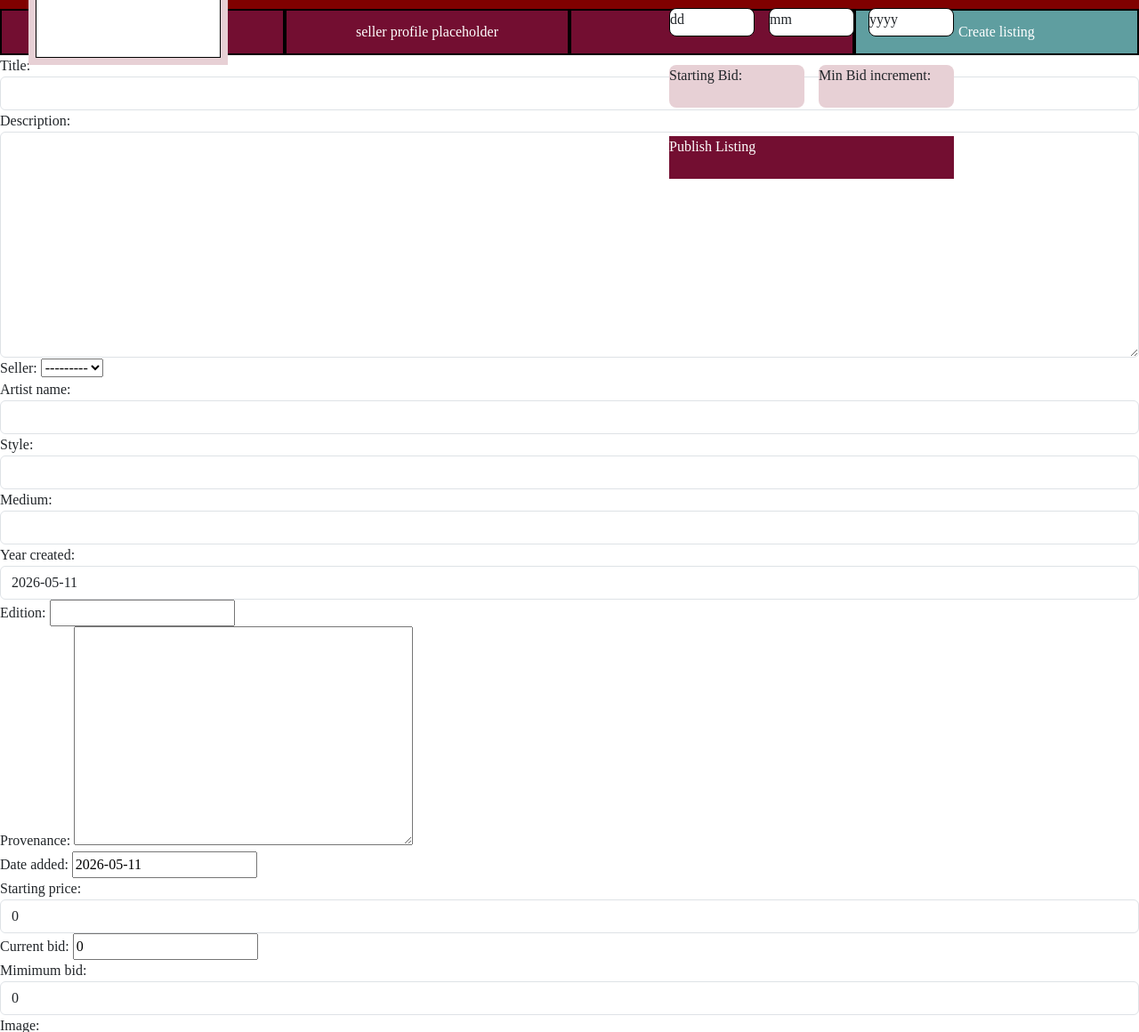
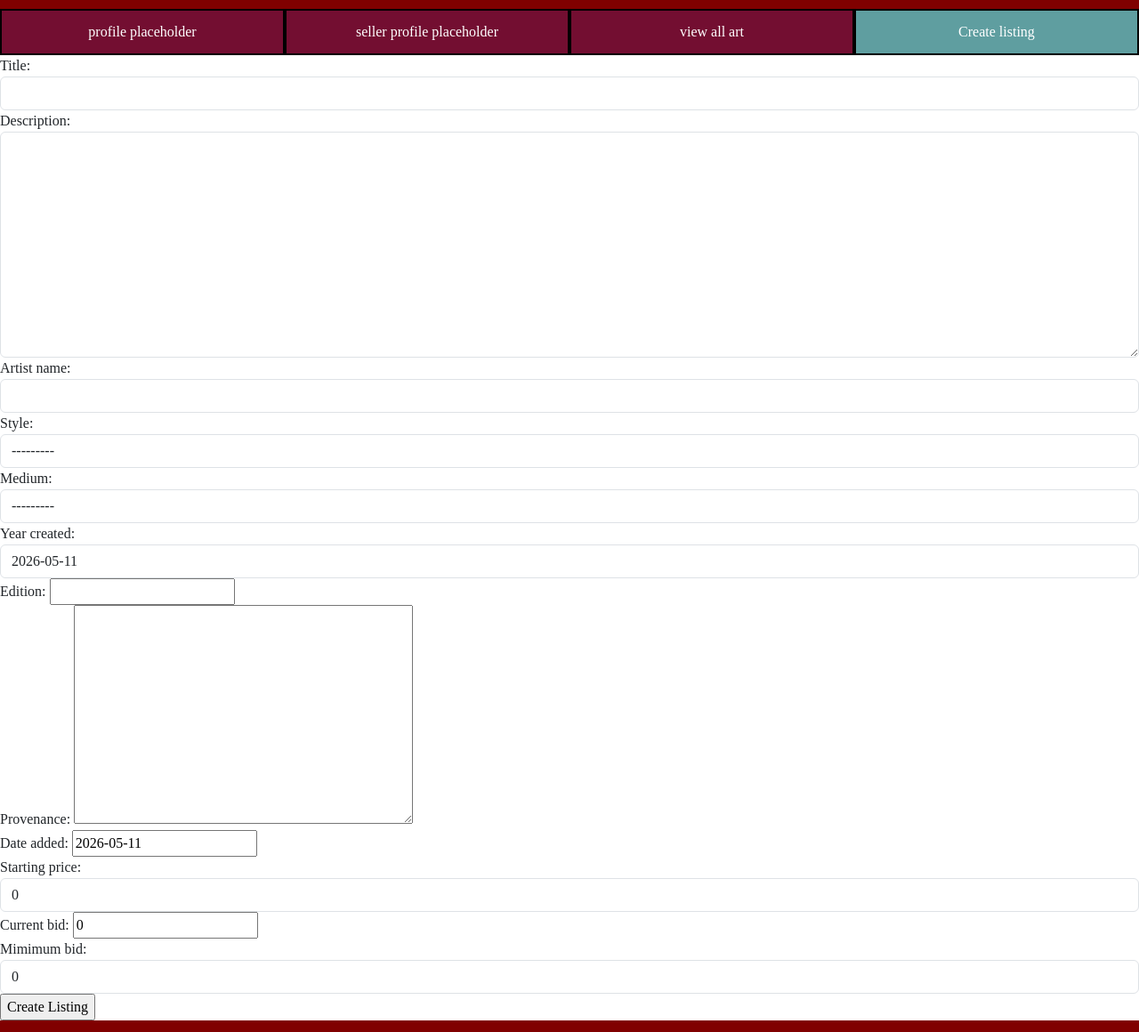
Before and after one commit to PDAYSig/Verklegt2_Group10, a Django app: page /create_listing in a window 1280 px wide. Shown: the part 311-1471 px from the top of the page at 89% size. Run offline with Django 5.2, Linux system fonts and the light colour scheme; the visitor is signed in with stand-in values (Sample User, id 1); lists and menus that the app fills with data are empty.

Commit message:
create_listing komið vel á leið

```diff
--- a/art/forms/listing_create_form.py
+++ b/art/forms/listing_create_form.py
@@ -1,18 +1,20 @@
+from unittest.mock import DEFAULT
+
 from django.forms import ModelForm
 from django import forms
 from art.models import art_listing
 class ListingCreateForm(ModelForm):
-    image = forms.ImageField(required=True, widget=forms.FileInput(attrs={'class': 'form-control'}))
     class Meta:
         model = art_listing
-        exclude = ['id']
+        exclude = ['id', 'seller']
         widgets = {
             'title': forms.TextInput(attrs={'class': 'form-control'}),
             'description': forms.Textarea(attrs={'class': 'form-control'}),
             'starting_price': forms.NumberInput(attrs={'class': 'form-control'}),
             'artist_name': forms.TextInput(attrs={'class': 'form-control'}),
             'year_created' : forms.DateInput(attrs={'class': 'form-control'}),
-            'medium' : forms.Select(attrs={'class': 'form-control'}),
+            'medium' : forms.Select(attrs={ 'class': 'form-control'}),
             'style' : forms.Select(attrs={'class': 'form-control'}),
             'mimimum_bid' : forms.NumberInput(attrs={'class': 'form-control'}),
+            'image' : forms.ImageField(required=True, widget=forms.FileInput(attrs={'class': 'form-control'}))
         }
--- a/art/models.py
+++ b/art/models.py
@@ -4,13 +4,29 @@ from django.db import models
 from users.models import Seller
 # Create your models here.
 class art_listing(models.Model):
+    MEDIUM_CHOICES = [
+        ('O', 'Oil'),
+        ('S', 'Sculpture'),
+        ('A', 'Acrylic'),
+        ('W', 'Watercolour'),
+        ('P', 'Photography'),
+    ]
+
+    STYLE_CHOICES = [
+        ('M', 'Modern'),
+        ('A', 'Abstract'),
+        ('R', 'Realism'),
+        ('I', 'Impressionism')
+    ]
+
     id = models.AutoField(primary_key=True)
     title = models.CharField(max_length=255)
     description = models.TextField(max_length=500)
     seller = models.ForeignKey(Seller, on_delete=models.CASCADE)
     artist_name = models.CharField(max_length=255)
-    style = models.CharField(max_length=255)
-    medium = models.CharField(max_length=255)
+    style = models.CharField(max_length=255, choices=STYLE_CHOICES)
+    starting_price = models.IntegerField(default=0)
+    medium = models.CharField(max_length=255, choices=MEDIUM_CHOICES)
     year_created = models.DateField(default=date.today, null=True, blank=True)
     edition = models.CharField(max_length=255, null=True, blank=True)
     provenance = models.TextField(max_length=500, null=True, blank=True)
--- a/art/views.py
+++ b/art/views.py
@@ -1,8 +1,10 @@
 from http.client import HTTPResponse
 
-from django.shortcuts import render
+from django.shortcuts import render, redirect
 
 from art.forms.listing_create_form import ListingCreateForm
+from users.models import Seller, Profile
+from django.contrib.auth.decorators import login_required
 
 
 # Create your views here.
@@ -10,10 +12,20 @@ from art.forms.listing_create_form import ListingCreateForm
 def index(request):
     return HTTPResponse(f"Response from {request.path}")
 
+@login_required
 def create_listing(request):
+    form = ListingCreateForm(request.POST or None, request.FILES or None)
+
     if request.method == "POST":
-        print(1)
-    else:
-        return render(request, 'art/create_listing.html', {
-            'form' : ListingCreateForm()
-        })
+        if form.is_valid():
+            listing = form.save(commit=False)
+
+            profile, _ = Profile.objects.get_or_create(user=request.user)
+            seller, _ = Seller.objects.get_or_create(profile=profile)
+
+            listing.seller = seller
+            listing.save()
+
+            return redirect("artwork")
+
+    return render(request, "art/create_listing.html", {"form": form})
--- a/templates/art/create_listing.html
+++ b/templates/art/create_listing.html
@@ -1,23 +1,23 @@
 {% extends 'base.html' %}
 
 {% block content %}
-     <div class="uppload-image-box-outer">
-        <div class="uppload-image-box-inner">
-            <div class="cross"></div>
-        </div>
-    </div>
-    <div class="box-listing-basic" id="box-title"> Title</div>
-    <div class="box-listing-basic" id="box-medium">medium</div>
-    <div class="box-listing-basic" id="box-height">height</div>
-    <div class="box-listing-basic" id="box-with">width</div>
-    <div class="box-listing-basic" id="box-artist">artist</div>
-    <div class="box-listing-basic" id="box-edition">edition</div>
-    <div class="box-date" id="box-dd">dd</div>
-    <div class="box-date" id="box-mm">mm</div>
-    <div class="box-date" id="box-yyyy">yyyy</div>
-    <div class="box-listing-basic" id="box-SB">Starting Bid:</div>
-    <div class="box-listing-basic" id="box-MB">Min Bid increment:</div>
-    <div class="box-publishlisting">Publish Listing</div>
+{#     <div class="uppload-image-box-outer">#}
+{#        <div class="uppload-image-box-inner">#}
+{#            <div class="cross"></div>#}
+{#        </div>#}
+{#    </div>#}
+{#    <div class="box-listing-basic" id="box-title"> Title</div>#}
+{#    <div class="box-listing-basic" id="box-medium">medium</div>#}
+{#    <div class="box-listing-basic" id="box-height">height</div>#}
+{#    <div class="box-listing-basic" id="box-with">width</div>#}
+{#    <div class="box-listing-basic" id="box-artist">artist</div>#}
+{#    <div class="box-listing-basic" id="box-edition">edition</div>#}
+{#    <div class="box-date" id="box-dd">dd</div>#}
+{#    <div class="box-date" id="box-mm">mm</div>#}
+{#    <div class="box-date" id="box-yyyy">yyyy</div>#}
+{#    <div class="box-listing-basic" id="box-SB">Starting Bid:</div>#}
+{#    <div class="box-listing-basic" id="box-MB">Min Bid increment:</div>#}
+{#    <div class="box-publishlisting">Publish Listing</div>#}
     <form method="POST" action="{% url 'create_listing' %}">
     {% csrf_token %}
     {{ form }}
```
